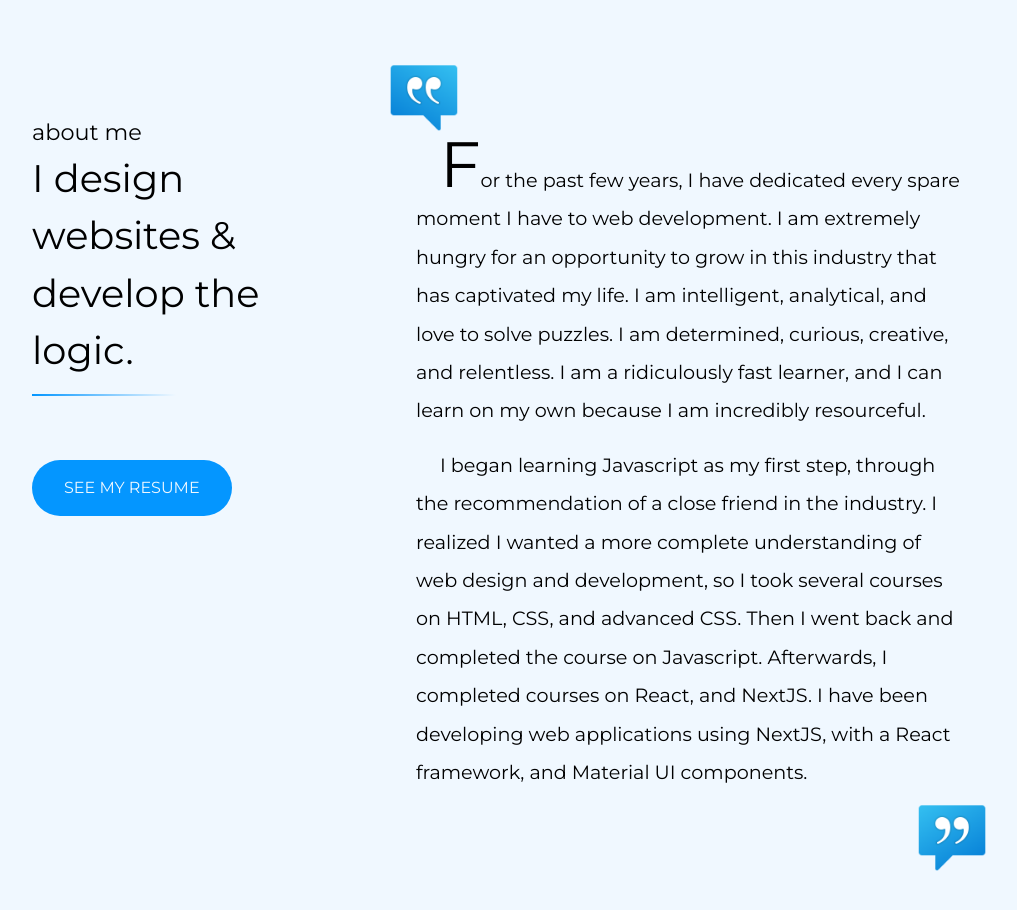
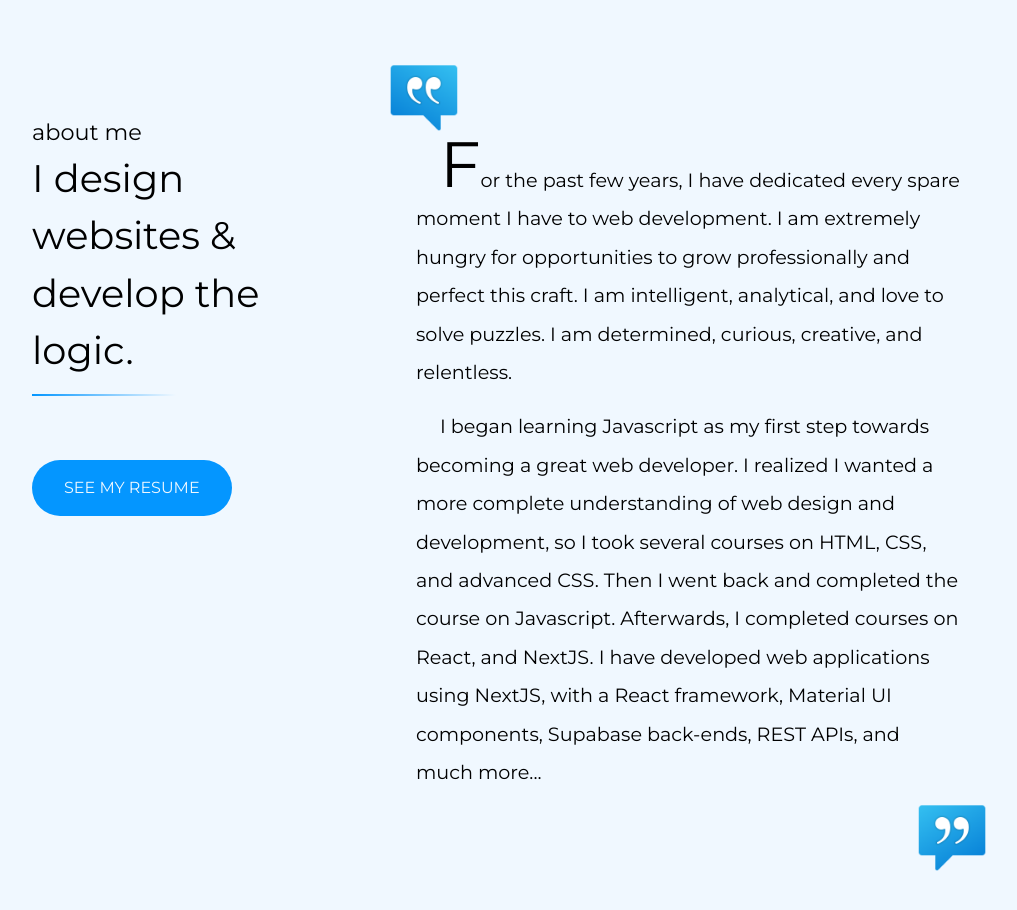
Before and after one commit to WebDevilishSmile/another_resume, a Next.js app: page / in a window 1280 px wide. Shown: the part 1420-2330 px from the top of the page, without its empty margins (176-1193 px from the left). Built offline with nearby package versions, Linux system fonts and the light colour scheme.

Commit message:
1/6/2024 16:26

```diff
--- a/src/app/components/About.js
+++ b/src/app/components/About.js
@@ -17,20 +17,19 @@ export default function About({ aboutRef }) {
         <p>
           <span className={styles.first_letter}>F</span>or the past few years, I
           have dedicated every spare moment I have to web development. I am
-          extremely hungry for an opportunity to grow in this industry that has
-          captivated my life. I am intelligent, analytical, and love to solve
-          puzzles. I am determined, curious, creative, and relentless. I am a
-          ridiculously fast learner, and I can learn on my own because I am
-          incredibly resourceful.
+          extremely hungry for opportunities to grow professionally and perfect
+          this craft. I am intelligent, analytical, and love to solve puzzles. I
+          am determined, curious, creative, and relentless.
         </p>
         <p>
-          I began learning Javascript as my first step, through the
-          recommendation of a close friend in the industry. I realized I wanted
-          a more complete understanding of web design and development, so I took
-          several courses on HTML, CSS, and advanced CSS. Then I went back and
-          completed the course on Javascript. Afterwards, I completed courses on
-          React, and NextJS. I have been developing web applications using
-          NextJS, with a React framework, and Material UI components.
+          I began learning Javascript as my first step towards becoming a great
+          web developer. I realized I wanted a more complete understanding of
+          web design and development, so I took several courses on HTML, CSS,
+          and advanced CSS. Then I went back and completed the course on
+          Javascript. Afterwards, I completed courses on React, and NextJS. I
+          have developed web applications using NextJS, with a React framework,
+          Material UI components, Supabase back-ends, REST APIs, and much
+          more...
         </p>
       </div>
     </div>
```
